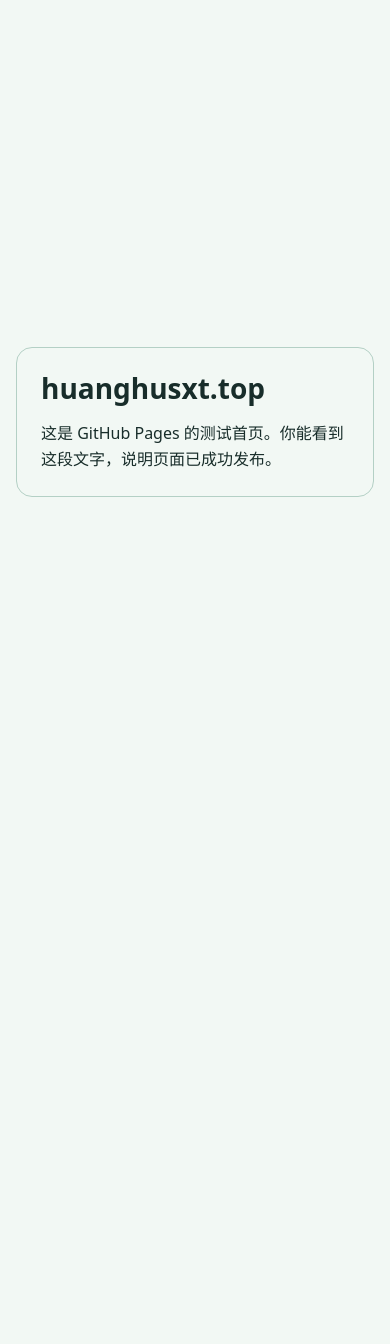
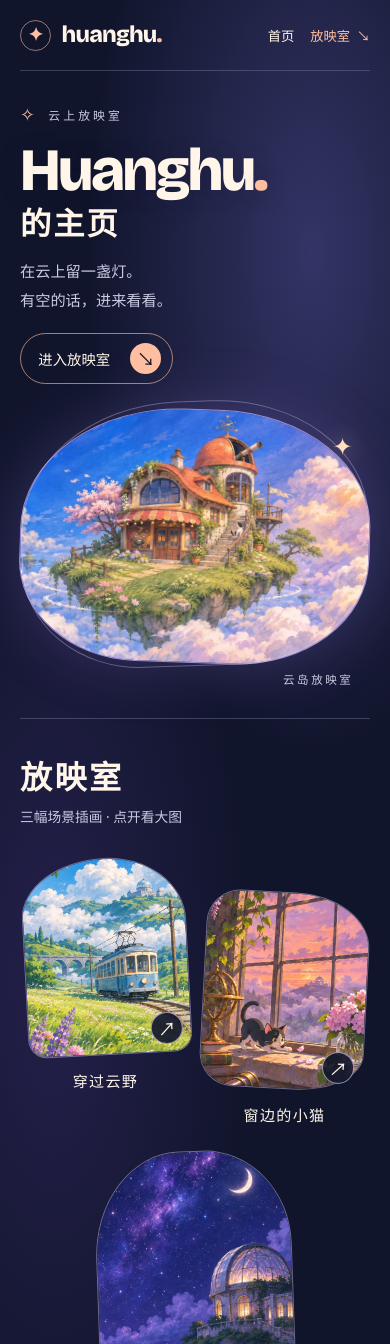
Before and after one commit to Huanghu-H/huanghu-h.github.io, a plain HTML site: page index.html in a window 390 px wide. Shown: the top 1344 px of the page. Before the commit the page ends 844 px from the top, so only its background shows below. Drawn offline with Linux system fonts and the light colour scheme.

Commit message:
Build Huanghu anime-inspired homepage

```diff
--- a/index.html
+++ b/index.html
@@ -3,57 +3,95 @@
   <head>
     <meta charset="utf-8">
     <meta name="viewport" content="width=device-width, initial-scale=1">
-    <title>huanghusxt.top · 测试首页</title>
-    <style>
-      :root {
-        color-scheme: light dark;
-        font-family: "Noto Sans SC", "Microsoft YaHei", system-ui, sans-serif;
-        line-height: 1.6;
-        color: #182d2a;
-        background: #f2f8f4;
-      }
+    <meta name="theme-color" content="#11152c">
+    <meta name="description" content="Huanghu 的主页。一间漂浮在云上的放映室。">
+    <title>Huanghu 的主页 · 云上放映室</title>
+    <link rel="stylesheet" href="style.css">
+    <script src="gallery.js" defer></script>
+  </head>
+  <body id="top">
+    <a class="skip-link" href="#main">跳到内容</a>
+    <header class="site-header shell">
+      <a class="brand" href="#top" aria-label="Huanghu 的主页">
+        <span class="brand-mark" aria-hidden="true">✦</span>
+        <span>huanghu<span class="brand-period">.</span></span>
+      </a>
+      <nav class="site-nav" aria-label="主导航">
+        <a href="#main">首页</a>
+        <a href="#scenes">放映室 <span aria-hidden="true">↘</span></a>
+      </nav>
+    </header>
 
-      body {
-        display: grid;
-        min-height: 100vh;
-        margin: 0;
-        place-items: center;
-      }
+    <main id="main">
+      <section class="hero shell" aria-labelledby="homepage-title">
+        <div class="hero-copy">
+          <p class="eyebrow"><span aria-hidden="true">✧</span> 云上放映室</p>
+          <h1 id="homepage-title" aria-label="Huanghu 的主页"><span class="hero-name">Huanghu<span>.</span></span><span class="hero-subtitle">的主页</span></h1>
+          <p class="hero-note">在云上留一盏灯。<br>有空的话，进来看看。</p>
+          <a class="hero-link" href="#scenes">进入放映室 <span aria-hidden="true">↘</span></a>
+        </div>
+        <figure class="hero-art">
+          <img
+            src="assets/cloud-cinema.webp"
+            srcset="assets/cloud-cinema-small.webp 768w, assets/cloud-cinema.webp 1536w"
+            sizes="(max-width: 720px) 94vw, (min-width: 1370px) 810px, 61vw"
+            width="1536"
+            height="1024"
+            fetchpriority="high"
+            alt="花草和云朵托着一座红屋顶的浮岛放映室，一只黑白猫坐在天文台的石阶上。">
+          <figcaption>云岛放映室</figcaption>
+        </figure>
+        <span class="hero-spark" aria-hidden="true">✦</span>
+      </section>
 
-      main {
-        box-sizing: border-box;
-        width: min(34rem, calc(100% - 2rem));
-        padding: clamp(1.5rem, 5vw, 3rem);
-        border: 1px solid #b4d0c5;
-        border-radius: 1rem;
-      }
+      <section class="scenes shell" id="scenes" aria-labelledby="scenes-title">
+        <header class="scenes-header">
+          <h2 id="scenes-title">放映室</h2>
+          <p>三幅场景插画 · 点开看大图</p>
+        </header>
+        <div class="scene-grid">
+          <figure class="scene scene-tram">
+            <a class="scene-link" href="assets/meadow-tram.webp" aria-label="查看《穿过云野》大图">
+              <img src="assets/meadow-tram.webp" width="512" height="1024" loading="lazy" decoding="async" alt="蓝色电车穿过开满野花的草原，云层间露出远处的圆顶。">
+              <span class="scene-arrow" aria-hidden="true">↗</span>
+            </a>
+            <figcaption>穿过云野</figcaption>
+          </figure>
+          <figure class="scene scene-cat">
+            <a class="scene-link" href="assets/window-cat.webp" aria-label="查看《窗边的小猫》大图">
+              <img src="assets/window-cat.webp" width="512" height="1024" loading="lazy" decoding="async" alt="黑白小猫趴在开着浅粉色花朵的窗边，拱窗外是夕阳和暮云。">
+              <span class="scene-arrow" aria-hidden="true">↗</span>
+            </a>
+            <figcaption>窗边的小猫</figcaption>
+          </figure>
+          <figure class="scene scene-moon">
+            <a class="scene-link" href="assets/moon-observatory.webp" aria-label="查看《月下观测站》大图">
+              <img src="assets/moon-observatory.webp" width="512" height="1024" loading="lazy" decoding="async" alt="一轮弯月悬在深蓝色星空里，海崖上的玻璃观测站透出暖光。">
+              <span class="scene-arrow" aria-hidden="true">↗</span>
+            </a>
+            <figcaption>月下观测站</figcaption>
+          </figure>
+        </div>
+      </section>
+    </main>
 
-      h1 {
-        margin: 0;
-        font-size: clamp(1.75rem, 6vw, 2.75rem);
-        line-height: 1.2;
-      }
+    <footer class="site-footer shell">
+      <span><span class="footer-spark" aria-hidden="true">✧</span> Huanghu 的主页</span>
+      <a href="#top">回到顶部 <span aria-hidden="true">↑</span></a>
+    </footer>
 
-      p {
-        margin: 1rem 0 0;
-      }
-
-      @media (prefers-color-scheme: dark) {
-        :root {
-          color: #ecf6f1;
-          background: #142622;
-        }
-
-        main {
-          border-color: #527568;
-        }
-      }
-    </style>
-  </head>
-  <body>
-    <main>
-      <h1>huanghusxt.top</h1>
-      <p>这是 GitHub Pages 的测试首页。你能看到这段文字，说明页面已成功发布。</p>
-    </main>
+    <dialog class="gallery" aria-labelledby="gallery-title">
+      <div class="gallery-content">
+        <form method="dialog">
+          <button class="gallery-close" aria-label="关闭大图" autofocus>×</button>
+        </form>
+        <img class="gallery-image" alt="">
+        <div class="gallery-controls">
+          <button class="gallery-previous" type="button" aria-label="上一幅">←</button>
+          <p id="gallery-title"></p>
+          <button class="gallery-next" type="button" aria-label="下一幅">→</button>
+        </div>
+      </div>
+    </dialog>
   </body>
 </html>
--- /dev/null
+++ b/style.css
@@ -0,0 +1,403 @@
+@font-face {
+  font-family: "Bricolage Grotesque";
+  src: url("assets/bricolage-grotesque.woff2") format("woff2");
+  font-style: normal;
+  font-weight: 400 800;
+  font-display: swap;
+}
+
+:root {
+  color-scheme: dark;
+  --ink: #11152c;
+  --paper: #fff6e9;
+  --mist: #c8cae1;
+  --peach: #ffbe9f;
+  --line: #abb0df45;
+  font-family: "Microsoft YaHei", "PingFang SC", system-ui, sans-serif;
+  color: var(--paper);
+  background: var(--ink);
+  scroll-behavior: smooth;
+}
+
+*, *::before, *::after { box-sizing: border-box; }
+
+body {
+  margin: 0;
+  min-width: 0;
+  background:
+    radial-gradient(ellipse 70% 38rem at 80% 16%, #343466 0%, transparent 82%),
+    radial-gradient(ellipse 60% 40rem at 14% 62%, #24204b 0%, transparent 82%);
+}
+
+a { color: inherit; text-decoration: none; }
+button { font: inherit; color: inherit; cursor: pointer; }
+figure, h1, h2, p { margin: 0; }
+img { display: block; max-width: 100%; }
+[id] { scroll-margin-block-start: 1.5rem; }
+
+:focus-visible {
+  outline: 2px solid var(--peach);
+  outline-offset: 5px;
+}
+
+.shell {
+  width: min(100% - clamp(2.5rem, 10vw, 10rem), 80rem);
+  margin-inline: auto;
+}
+
+.skip-link {
+  position: fixed;
+  z-index: 5;
+  inset: .8rem auto auto .8rem;
+  padding: .7rem 1rem;
+  background: var(--paper);
+  color: var(--ink);
+  transform: translateY(-200%);
+}
+
+.skip-link:focus { transform: none; }
+
+.site-header {
+  min-height: 5.7rem;
+  display: flex;
+  align-items: center;
+  justify-content: space-between;
+  border-bottom: 1px solid var(--line);
+}
+
+.brand {
+  display: inline-flex;
+  align-items: center;
+  gap: .65rem;
+  font: 800 1.65rem / 1 "Bricolage Grotesque", sans-serif;
+  letter-spacing: -.035em;
+}
+
+.brand-mark {
+  display: grid;
+  place-items: center;
+  border: 1px solid #ffbe9f90;
+  border-radius: 50%;
+  width: 2.25rem;
+  height: 2.25rem;
+  color: var(--peach);
+  font-size: 1.35rem;
+  letter-spacing: 0;
+}
+
+.brand-period, .eyebrow span, .footer-spark { color: var(--peach); }
+
+.site-nav {
+  display: flex;
+  align-items: center;
+  gap: clamp(1rem, 3.2vw, 3.4rem);
+  font-size: .92rem;
+}
+
+.site-nav a:last-child { color: var(--peach); }
+.site-nav span, .site-footer a span { margin-inline-start: .25em; }
+.site-nav a:hover, .site-footer a:hover { text-decoration: underline; text-underline-offset: .35em; }
+
+.hero {
+  position: relative;
+  isolation: isolate;
+  display: grid;
+  grid-template-columns: .86fr 1.14fr;
+  align-items: center;
+  min-height: min(49vw, 43rem);
+  padding-block: clamp(2.5rem, 5vw, 5rem);
+}
+
+.hero-copy { z-index: 1; padding-block: 2rem; }
+
+.eyebrow {
+  display: flex;
+  align-items: center;
+  gap: .65rem;
+  margin-bottom: 1.3rem;
+  color: var(--mist);
+  font-size: clamp(.74rem, 1.15vw, .95rem);
+  letter-spacing: .26em;
+}
+
+.eyebrow span { font-size: 1.5em; line-height: 1; }
+
+.hero-name {
+  display: block;
+  width: max-content;
+  font: 800 clamp(3.9rem, 8.6vw, 8.5rem) / .87 "Bricolage Grotesque", sans-serif;
+  letter-spacing: -.043em;
+  text-shadow: 0 2px 24px #11152c38;
+}
+
+.hero-name span { color: var(--peach); }
+
+.hero-subtitle {
+  display: block;
+  margin-top: .35em;
+  font-size: clamp(1.9rem, 4.3vw, 4.6rem);
+  font-weight: 850;
+  line-height: 1.08;
+  letter-spacing: .065em;
+}
+
+.hero-note {
+  margin-top: clamp(1.4rem, 2.6vw, 2.35rem);
+  color: var(--mist);
+  font-size: clamp(.95rem, 1.28vw, 1.08rem);
+  line-height: 1.9;
+}
+
+.hero-link {
+  display: inline-flex;
+  align-items: center;
+  gap: 1.25rem;
+  margin-top: 1.75rem;
+  padding: .55rem .64rem .55rem 1.08rem;
+  border: 1px solid #ffbe9f9e;
+  border-radius: 100px;
+  font-size: .9rem;
+  transition: background-color .2s, color .2s;
+}
+
+.hero-link span {
+  display: grid;
+  place-items: center;
+  width: 1.95rem;
+  height: 1.95rem;
+  border-radius: 50%;
+  background: var(--peach);
+  color: var(--ink);
+  font-size: 1.13rem;
+}
+
+.hero-link:hover { background: var(--peach); color: var(--ink); }
+.hero-link:hover span { background: var(--ink); color: var(--peach); }
+
+.hero-art {
+  position: relative;
+  grid-column: 2;
+  grid-row: 1;
+  align-self: center;
+  margin-left: -13%;
+  width: 113%;
+  aspect-ratio: 1.38;
+  border-radius: 46% 44% 38% 34% / 49% 45% 42% 39%;
+  background: #5554a2;
+  border: 1px solid #efceff78;
+  box-shadow: 0 0 4rem #a588ff3d;
+  transform: rotate(2deg);
+}
+
+.hero-art::after {
+  position: absolute;
+  inset: -3.5% -1.25% -2% -1.5%;
+  border: 1px solid #e6cef056;
+  border-radius: inherit;
+  transform: rotate(-7deg);
+  pointer-events: none;
+  content: "";
+}
+
+.hero-art img {
+  width: 100%;
+  height: 100%;
+  object-fit: cover;
+  object-position: 55% center;
+  border-radius: inherit;
+}
+
+.hero-art figcaption {
+  position: absolute;
+  right: 3%;
+  bottom: -1.65rem;
+  color: var(--mist);
+  font-size: .72rem;
+  letter-spacing: .22em;
+  transform: rotate(-2deg);
+}
+
+.hero-spark {
+  position: absolute;
+  z-index: 1;
+  right: 1%;
+  top: 12%;
+  font-size: clamp(1.5rem, 3.6vw, 3.3rem);
+  line-height: 1;
+  color: #ffdfbd;
+  text-shadow: 0 0 1.35rem #ffc6a9be;
+  pointer-events: none;
+}
+
+.scenes {
+  margin-top: clamp(1.1rem, 3vw, 3rem);
+  padding-block: clamp(2.5rem, 4.8vw, 5rem) clamp(3rem, 8vw, 7rem);
+  border-top: 1px solid var(--line);
+}
+
+.scenes-header {
+  display: flex;
+  align-items: baseline;
+  justify-content: space-between;
+  gap: 1rem;
+  margin-bottom: clamp(2rem, 5vw, 4rem);
+}
+
+.scenes h2 {
+  font-size: clamp(2rem, 4.4vw, 4.1rem);
+  letter-spacing: .08em;
+  line-height: 1.15;
+}
+
+.scenes-header p { color: var(--mist); font-size: .86rem; }
+
+.scene-grid {
+  display: grid;
+  grid-template-columns: 1fr .87fr 1fr;
+  align-items: start;
+  gap: clamp(1.35rem, 5vw, 5rem);
+  padding-inline: 1.4%;
+}
+
+.scene-tram { --tilt: -3deg; }
+.scene-cat { --tilt: 3deg; margin-top: 4.5rem; }
+.scene-moon { --tilt: -2deg; margin-top: 1rem; }
+
+.scene-link {
+  display: block;
+  position: relative;
+  aspect-ratio: .83;
+  border-radius: 52% 48% 1.15rem 1.15rem / 29% 33% 1.15rem 1.15rem;
+  transform: rotate(var(--tilt));
+  transition: transform .25s ease;
+}
+
+.scene-cat .scene-link {
+  border-radius: 2.1rem 46% 42% 2.1rem / 2.1rem 27% 19% 2.1rem;
+}
+
+.scene-moon .scene-link {
+  border-radius: 44% 44% 20% 24% / 41% 37% 15% 12%;
+  aspect-ratio: .76;
+}
+
+.scene-link:hover, .scene-link:focus-visible { transform: translateY(-5px) rotate(0); }
+
+.scene-link img {
+  height: 100%;
+  width: 100%;
+  object-fit: cover;
+  object-position: center 58%;
+  border-radius: inherit;
+  border: 1px solid #d8ccf274;
+}
+
+.scene-moon img { object-position: center 23%; }
+
+.scene-arrow {
+  display: grid;
+  place-items: center;
+  position: absolute;
+  bottom: .9rem;
+  right: .9rem;
+  width: 2.35rem;
+  height: 2.35rem;
+  border: 1px solid #e9d9ff9c;
+  border-radius: 50%;
+  background: #11152ce8;
+  font-size: 1.13rem;
+}
+
+.scene figcaption {
+  margin-top: 1.45rem;
+  text-align: center;
+  font-size: clamp(.94rem, 1.7vw, 1.38rem);
+  letter-spacing: .09em;
+}
+
+.site-footer {
+  display: flex;
+  justify-content: space-between;
+  gap: 1rem;
+  align-items: center;
+  padding-block: 1.65rem 2.4rem;
+  border-top: 1px solid var(--line);
+  color: var(--mist);
+  font-size: .83rem;
+}
+
+.footer-spark { margin-inline-end: .45rem; }
+
+.gallery {
+  width: min(100% - 2rem, 32rem);
+  max-height: calc(100dvh - 2rem);
+  padding: 0;
+  border: 1px solid #c4b8dc;
+  border-radius: 1.1rem;
+  background: #181c35;
+  color: var(--paper);
+}
+
+.gallery::backdrop { background: #090b19db; }
+.gallery-content { position: relative; padding: .8rem; }
+
+.gallery-image {
+  width: 100%;
+  height: min(68dvh, 45rem);
+  object-fit: contain;
+  border-radius: .65rem;
+  background: #101329;
+}
+
+.gallery-controls {
+  display: flex;
+  justify-content: space-between;
+  align-items: center;
+  gap: .7rem;
+  padding-top: .8rem;
+}
+
+.gallery button {
+  display: grid;
+  place-items: center;
+  width: 2.75rem;
+  height: 2.75rem;
+  border: 1px solid #c5bad47a;
+  border-radius: 50%;
+  background: #171a33;
+  font-size: 1.25rem;
+}
+
+.gallery button:hover { background: var(--peach); color: var(--ink); }
+.gallery-close { position: absolute; top: 1.15rem; right: 1.15rem; }
+.gallery[open] { overscroll-behavior: contain; }
+html:has(.gallery[open]) { overflow: hidden; }
+
+@media (max-width: 720px) {
+  .site-header { min-height: 4.45rem; }
+  .brand { font-size: 1.45rem; }
+  .brand-mark { width: 1.95rem; height: 1.95rem; font-size: 1.15rem; }
+  .site-nav { font-size: .83rem; }
+  .hero { grid-template-columns: 1fr; padding-block: 2.15rem 2rem; }
+  .hero-copy { padding-block: 0; }
+  .hero-name { font-size: clamp(3.75rem, 15vw, 6rem); }
+  .hero-subtitle { font-size: clamp(1.9rem, 8vw, 3.05rem); }
+  .hero-note { margin-top: 1rem; }
+  .hero-link { margin-top: 1.15rem; }
+  .hero-art { grid-column: 1; grid-row: auto; width: 100%; margin: 1.55rem 0 .7rem; }
+  .hero-art::after { inset-inline: 0; transform: rotate(-4deg); }
+  .hero-art figcaption { bottom: -1.35rem; }
+  .hero-spark { top: auto; bottom: 39%; right: 5%; }
+  .scenes { margin-top: .8rem; }
+  .scenes-header { align-items: start; flex-direction: column; gap: .65rem; }
+  .scene-grid { grid-template-columns: minmax(0, 1fr) minmax(0, 1fr); gap: 1.65rem .95rem; padding-inline: 1%; }
+  .scene-cat { margin-top: 2.1rem; }
+  .scene-moon { grid-column: 1 / -1; width: min(57%, 18rem); margin: 0 auto; }
+  .scene-arrow { width: 2rem; height: 2rem; bottom: .5rem; right: .55rem; }
+  .scene figcaption { margin-top: .9rem; }
+}
+
+@media (prefers-reduced-motion: reduce) {
+  :root { scroll-behavior: auto; }
+  *, *::before, *::after { transition: none !important; }
+}
```
Also changed, not shown: gallery.js (added, +37 -0 lines), assets/bricolage-OFL.txt (added), assets/bricolage-grotesque.woff2 (added), assets/cloud-cinema-small.webp (added), assets/cloud-cinema.webp (added), assets/meadow-tram.webp (added), assets/moon-observatory.webp (added), assets/window-cat.webp (added).
